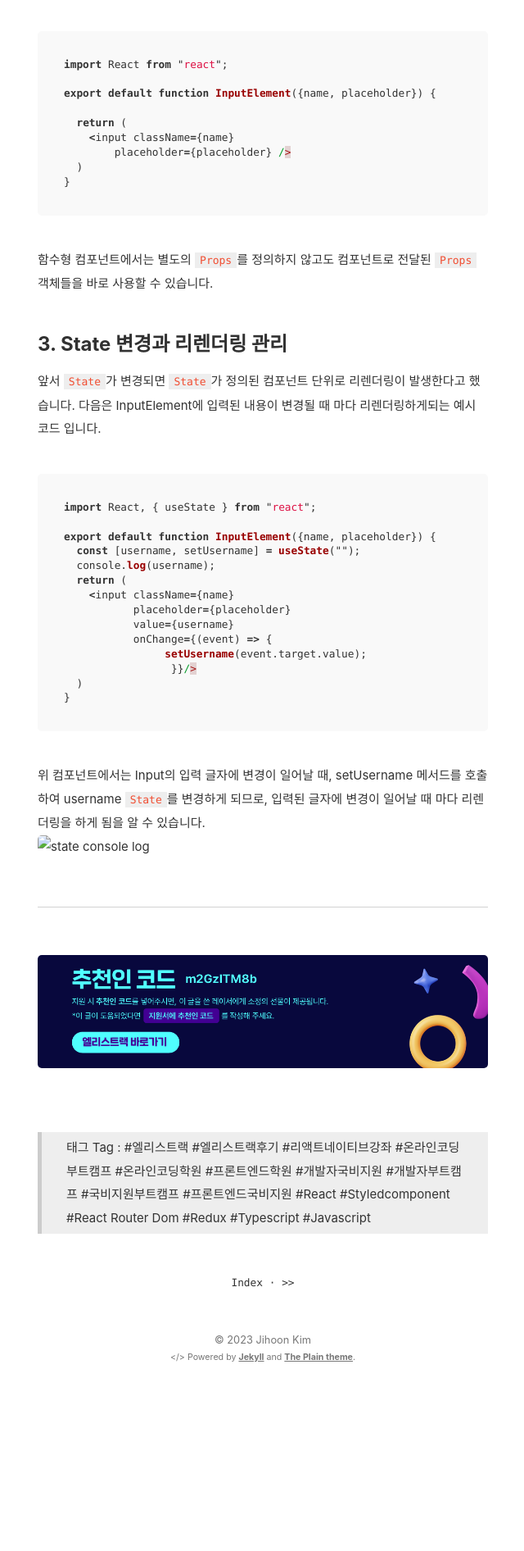
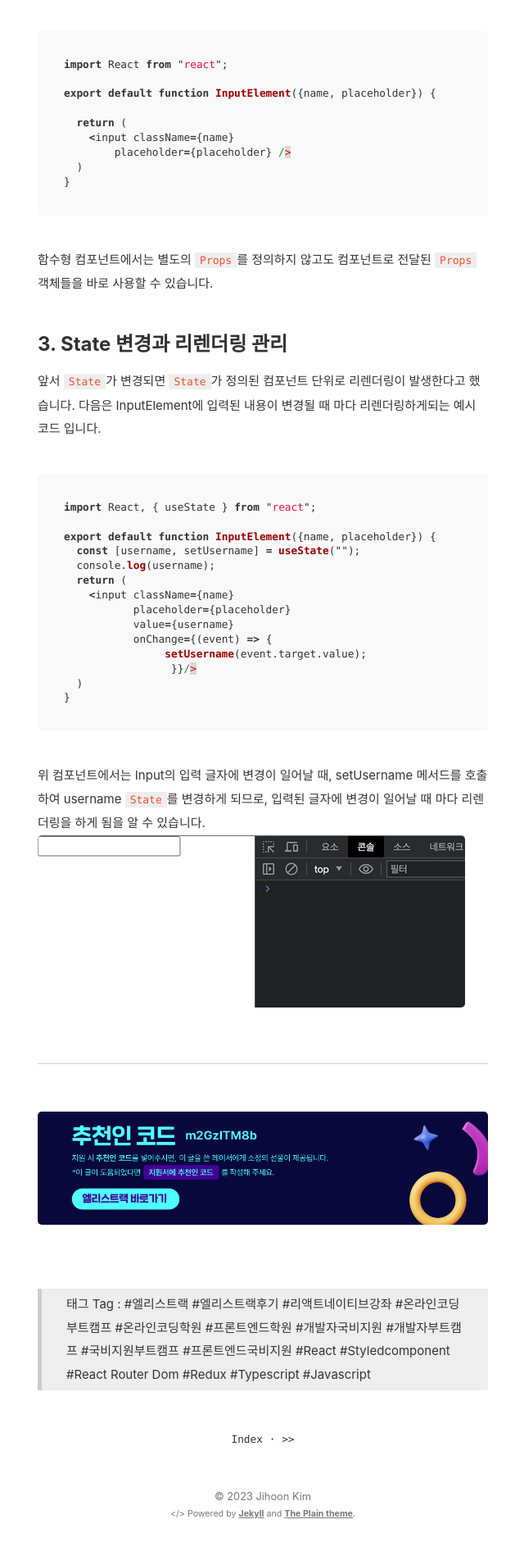
Before and after one commit to Ji-hoon/blog, a Jekyll site: the page built from _posts/2023-11-17-react-props-and-state.md, in a window 1280 px wide. Shown: the part 2952-4844 px from the top of the page at 82% size, without its empty margins (319-959 px from the left). Built offline with Jekyll 4.4.1, drawn with Linux system fonts in a browser that asks for light colours; comment, search, counter and statistics services are not loaded; before the commit the page ends 4653 px from its top, so only the background shows below that.

Commit message:
FIX : img 경로 수정

```diff
--- a/_posts/2023-11-17-react-props-and-state.md
+++ b/_posts/2023-11-17-react-props-and-state.md
@@ -141,7 +141,7 @@ export default function InputElement({name, placeholder}) {
 
 위 컴포넌트에서는 Input의 입력 글자에 변경이 일어날 때, setUsername 메서드를 호출하여 username `State`를 변경하게 되므로, 입력된 글자에 변경이 일어날 때 마다 리렌더링을 하게 됨을 알 수 있습니다.
 
-![state console log](/blog/assets/elice/asset-props-and-state.gif)
+![state console log](/blog/assets/posts/asset-props-and-state.gif)
 
 
 
```
